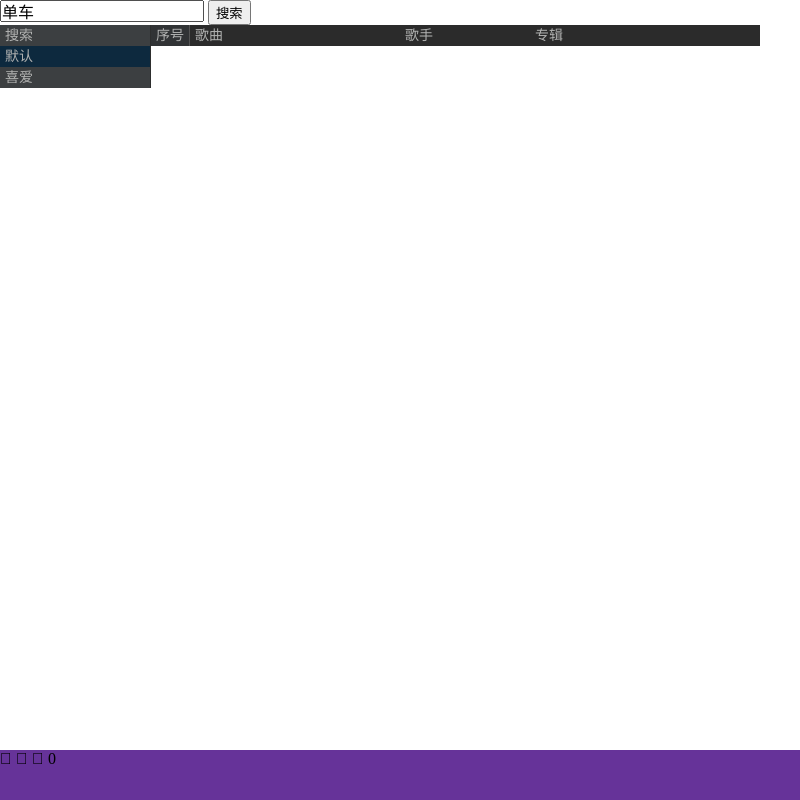
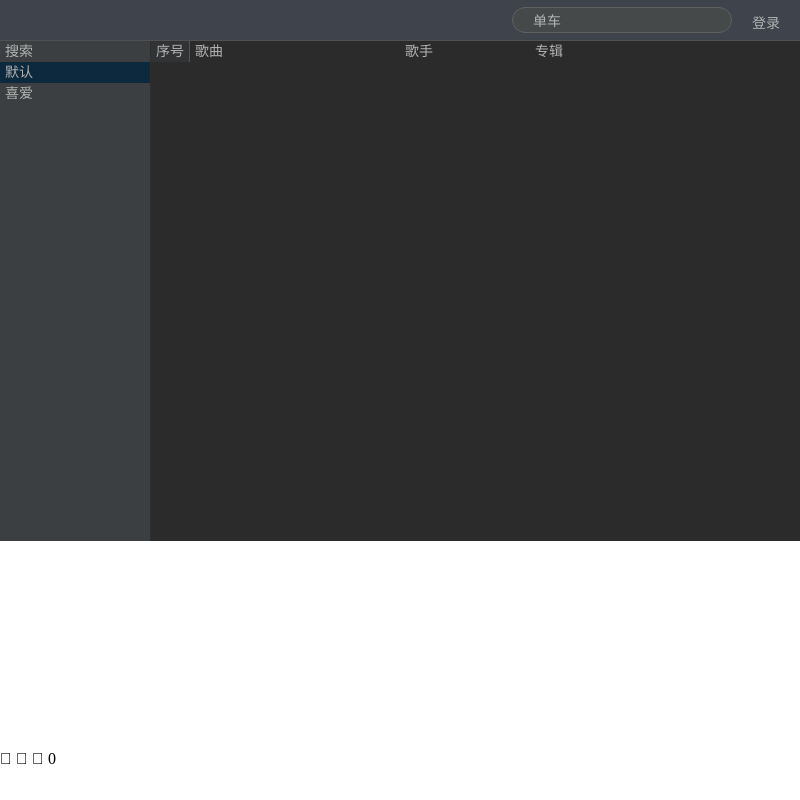
Before and after one commit to MingtaoFu/Netease_music, an Electron app: page index.html in a window 800 px wide. Drawn offline with Linux system fonts and the light colour scheme; a web font is replaced by a local one.

Commit message:
add header

```diff
--- a/index.html
+++ b/index.html
@@ -4,19 +4,26 @@
     <meta charset="UTF-8">
     <link href="./styles/cssreset-min.css" rel="stylesheet">
     <link href="./styles/main.css" rel="stylesheet">
-  </head>
-  <body ng-controller="ctrl">
     <script src="./scripts/angular.min.js"></script>
     <script src="./scripts/api.js"></script>
     <script src="./scripts/main.js"></script>
-    <input ng-model="xx">
-    <button ng-click="submit()">搜索</button>
+  </head>
+  <body ng-controller="ctrl">
+  <header id="header">
+    <a id="login">登录</a>
+    <form class="searchForm" ng-submit="submit()">
+      <input ng-model="xx" class="searchInput">
+      <button ng-click="submit()" style="display: none">搜索</button>
+    </form>
+  </header>
   <section id="resultList">
     <aside id="listList">
       <ul>
         <li ng-repeat="list in listList.name" class="paddingX5"
             ng-class="{selected: $index == listList.selected}">
+          <a href="javascript: void 0">
             {{list}}
+          </a>
         </li>
       </ul>
     </aside
@@ -31,7 +38,7 @@
     <tr ng-repeat="song in songsArr" class="songRaw">
       <td class="rowNum">{{$index + 1}}</td>
       <td>
-              <a href="javascript: void(0)" ng-click="getSong($index)">
+        <a href="javascript: void 0" ng-click="getSong($index)">
           {{song.name}}
         </a>
       </td>
--- a/scripts/main.js
+++ b/scripts/main.js
@@ -95,7 +95,12 @@ angular.module("app", ['api'])
           },
           function () {
             player.play()
-          })
+          }
+        );
+        player.on('playend',function(item){
+          // return a playend item
+          console.log('src:' + item + ' play done, switching to next one ...');
+        });
       })
     }
   })
--- a/styles/main.scss
+++ b/styles/main.scss
@@ -6,6 +6,13 @@ $listHoverColor: #323232;
 $listFontColor: #B2B3B2;
 $scrollBarColor: #494949;
 $scrollBarHoverColor: #7D7D7D;
+
+$searchFormBgColor: #45494A;
+$searchFormBorderColor: #606061;
+$searchFormFocusBorderColor: #536DA4;
+
+$headerBgColor: #3E434C;
+
 @font-face {
   font-family: 'iconfont';
   src: url('http://at.alicdn.com/t/font_1459573532_6351242.eot'); /* IE9*/
@@ -75,7 +82,6 @@ a{
     width: 220px;
   }
   .songRaw{
-    background-color: $listColor;
     box-sizing: border-box;
     &:hover{
       background-color: $listHoverColor;
@@ -106,6 +112,7 @@ a{
     display: block;
     height: 100%;
 
+    background-color: $listColor;
     overflow-y: scroll;
   }
 }
@@ -113,6 +120,7 @@ a{
   float: left;
 
   width: 150px;
+  height: 100%;
 
   background-color: $listListColor;
   border-right: 1px solid #2D2E2E;
@@ -128,5 +136,48 @@ a{
   height: 50px;
   width: 100%;
 
-  background-color: rebeccapurple;
 }
+
+.searchForm{
+  display: inline-block;
+  margin-top: 7px;
+
+  .searchInput{
+    height: 26px;
+    border: 1px solid $searchFormBorderColor;
+    border-radius: 13px;
+    box-sizing: border-box;
+    background-color: $searchFormBgColor;
+    outline: none;
+    color: $listFontColor;
+
+    padding-left: 20px;
+    padding-right: 20px;
+    font-size: 14px;
+
+    &:focus{
+      box-shadow: 0 0 1px 1px $searchFormFocusBorderColor;
+    }
+    transition: box-shadow 0.2s;
+  }
+}
+
+#header{
+  height: 40px;
+
+  background-color: $headerBgColor;
+  border-bottom: 1px solid #515151;
+  .searchForm{
+    float: right;
+    margin-right: 20px;
+  }
+}
+
+#login{
+  color: $listFontColor;
+
+  float: right;
+  margin-top: 12px;
+  margin-right: 20px;
+  font-size: 14px;
+}
```
Also changed, not shown: styles/main.css, 1 other file. Lines whose indentation alone changed are shown as unchanged.
